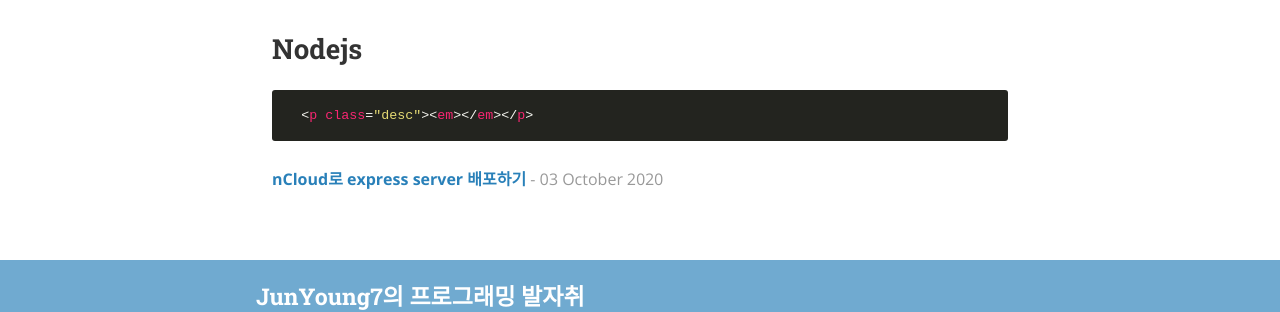
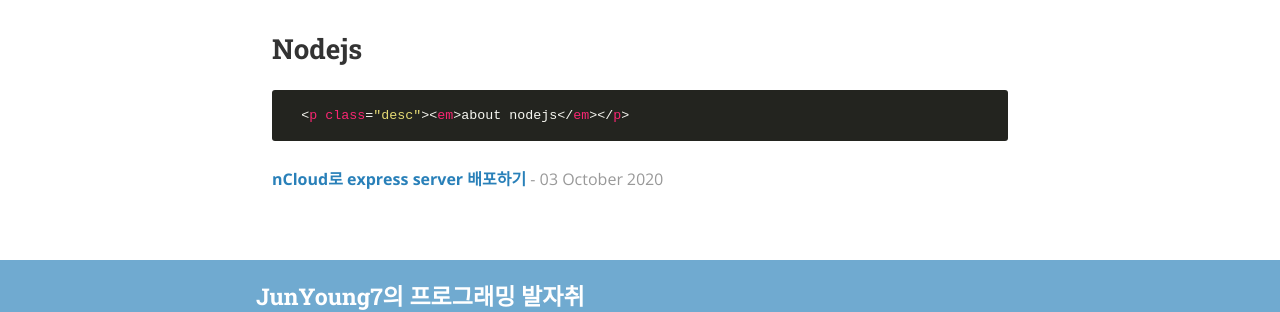
Before and after one commit to JunYoung7/JunYoung7.github.io, a Jekyll site: the page built from posts.md, in a window 1280 px wide. Shown: the part 405-717 px from the top of the page. Built offline with Jekyll 4.4.1, drawn with Linux system fonts in a browser that asks for light colours; nearby versions of some CDN libraries.

Commit message:
fix config.yml

```diff
--- a/_config.yml
+++ b/_config.yml
@@ -58,7 +58,7 @@ descriptions:
     desc: "Posts describing Jekyll setup techniques."
 
   - cat: Nodejs
-    desc: ""
+    desc: "about nodejs"
 
 # Social icons and sharing options
 #
```
Also changed, not shown: 1 other file.
